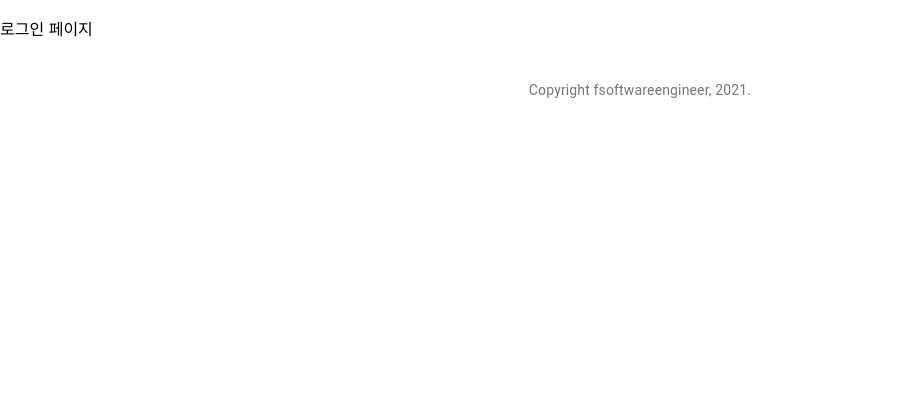
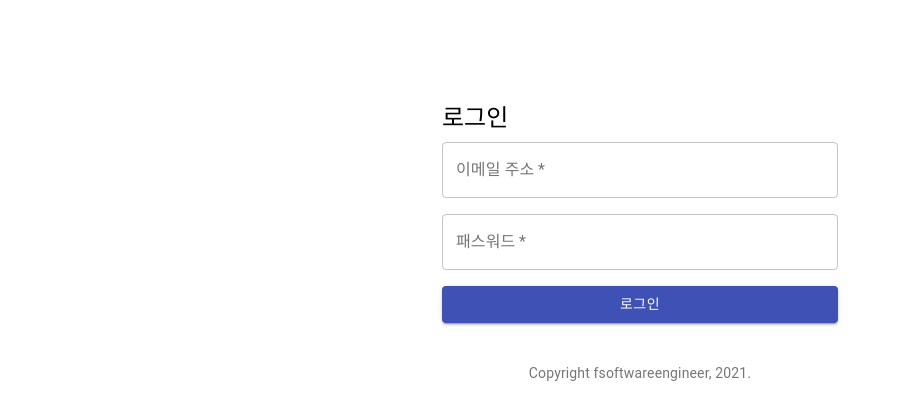
Before and after one commit to kangilbin/TodoListFront, a React (Create React App) app: page /login in a window 1280 px wide. Shown: the top 420 px of the page, without its empty margins (0-902 px from the left). Built offline with nearby package versions, Linux system fonts and the light colour scheme.

Commit message:
로그인 화면

```diff
--- a/src/Login.js
+++ b/src/Login.js
@@ -1,13 +1,73 @@
 import React from "react";
+import { signin } from "./service/ApiService";
+import { Container, Typography, Grid, TextField, Button} from "@material-ui/core";
 
 class Login extends React.Component {
-    // eslint-disable-next-line no-useless-constructor
     constructor(props) {
+        // eslint-disable-next-line no-useless-constructor
         super(props);
+        this.handleSubmit = this.handleSubmit.bind(this);
     }
 
+    handleSubmit(event) {
+        event.preventDefault();
+        const data = new FormData(event.target);
+        const email = data.get("email");
+        const password = data.get("password");
+        // ApiService의 signin 메서드를 사용해 로그인
+        signin({ email: email, password: password});
+    }
     render() {
-        return <p>로그인 페이지</p>
+        return (
+            <Container component="main" maxWidth="xs" style={{ marginTop: "8%" }}>
+                <Grid container spacing={2}>
+                    <Grid item xs={12}>
+                        <Typography component="h1" variant="h5">
+                            로그인
+                        </Typography>
+                    </Grid>
+                </Grid>
+                <form noValidate onSubmit={this.handleSubmit}>
+                    {" "}
+                    {/* submit 버튼을 클릭하면 handleSubmit이 실행됨 */}
+                    <Grid container spacing={2}>
+                        <Grid item xs={12}>
+                            <TextField
+                                variant="outlined"
+                                required
+                                fullWidth
+                                id="email"
+                                label="이메일 주소"
+                                name="email"
+                                autoComplete="email"
+                            />
+                        </Grid>
+                        <Grid item xs={12}>
+                            <TextField
+                               variant="outlined"
+                               required
+                               fullWidth
+                               id="password"
+                               name="password"
+                               label="패스워드"
+                               type="password"
+                               autoComplete="current-password"
+                            />
+                        </Grid>
+                        <Grid item xs={12}>
+                            <Button
+                                type="submit"
+                                fullWidth
+                                variant="contained"
+                                color="primary"
+                            >
+                                로그인
+                            </Button>
+                        </Grid>
+                    </Grid>
+                </form>
+            </Container>
+        );
     }
 }
 
--- a/src/service/ApiService.js
+++ b/src/service/ApiService.js
@@ -21,7 +21,7 @@
             return json;
         })
     )
-    .catch((error) => {
+    .catch((error) => { // 403오류 발생시 로그인 화면으로 이동
         // 추가된 부분
         console.log(error.status);
         if (error.status === 403) {
@@ -30,3 +30,11 @@
         return Promise.reject(error);
     });
 }
+
+export function signin(userDTO) {
+    return call("/auth/signin", "POST", userDTO)
+        .then((response) => {
+            console.log("response : ", response);
+            alert("로그인 토큰: ", response.token);
+        });
+}
```
